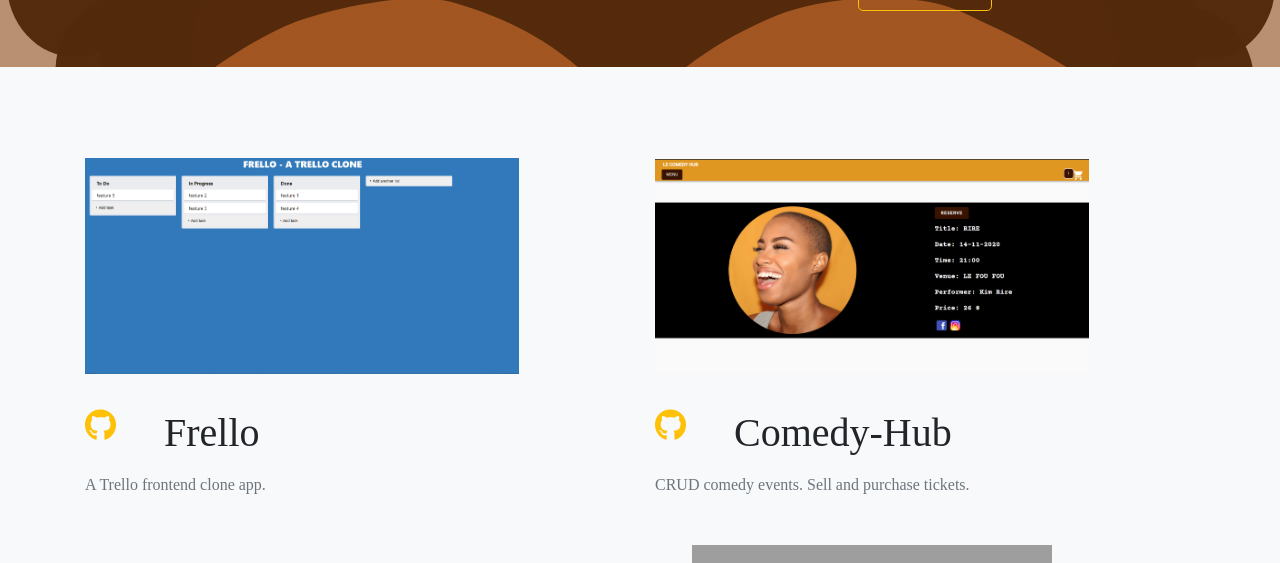
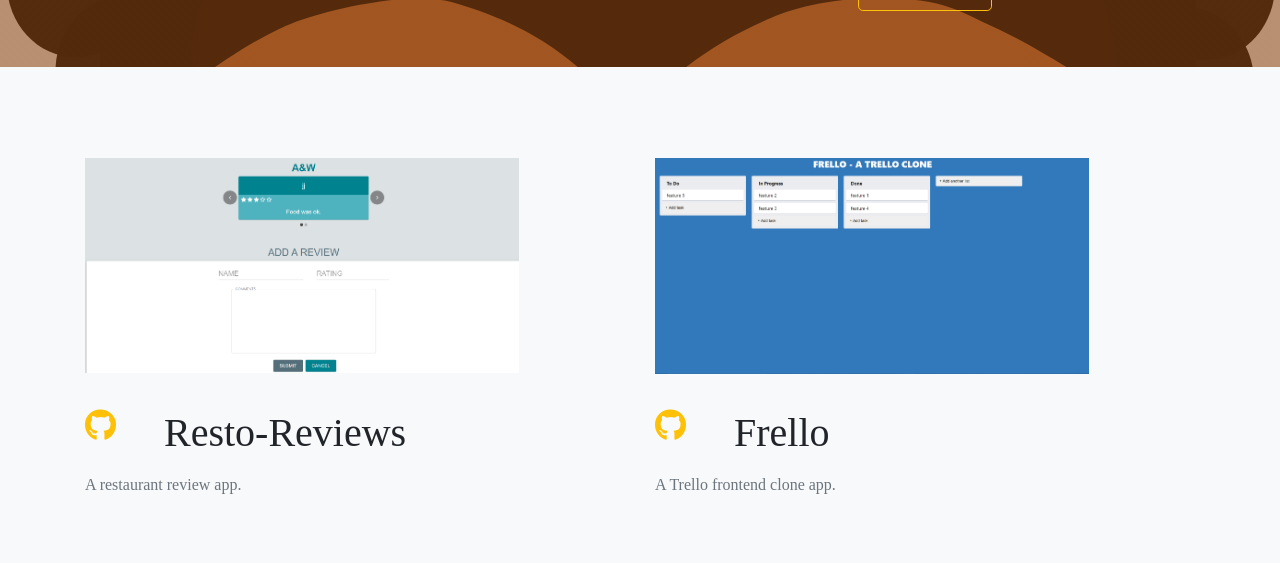
Before and after one commit to baubrun/folio, a React (Create React App) app in the folder frontend/: page / in a window 1280 px wide. Shown: the part 1200-1763 px from the top of the page. Built offline with nearby package versions, Linux system fonts and the light colour scheme; grey boxes are pictures that could not be loaded.

Commit message:
added project resto reviews

```diff
--- a/frontend/src/data/index.js
+++ b/frontend/src/data/index.js
@@ -13,11 +13,20 @@
 import msPhpImg from "../images/ms-php.PNG"
 import hotelImg from "../images/hr.PNG"
 import budgetJs from "../images/ba.PNG"
+import restoRevImg from "../images/rr.PNG"
 
 
 let gitRoot = "https://github.com/baubrun/"
 
 const projects = [
+    {
+        title: "Resto-Reviews",
+        description: "A restaurant review app.",
+        image: restoRevImg,
+        alt: "Resto-reviews",
+        sourceCode: `${gitRoot}/Resto-Reviews`,
+        url: "https://reviews-resto.herokuapp.com/"
+    },
     {
         title: "Frello",
         description: "A Trello frontend clone app.",
```
Also changed, not shown: frontend/src/images/rr.PNG (added).
